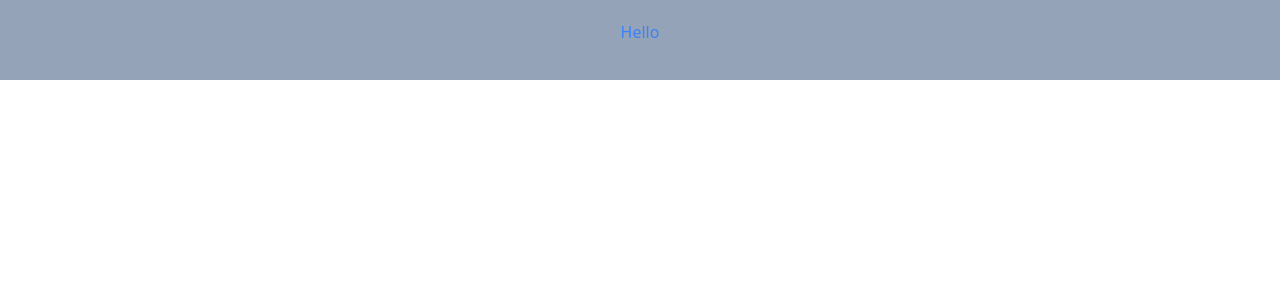
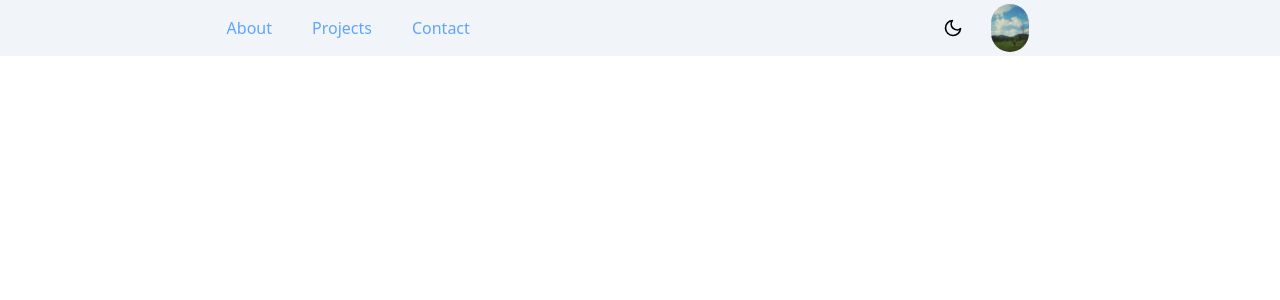
Before and after one commit to Prachalitparate13/profile-prachalit-parate, a React (Vite) app: page / in a window 1280 px wide. Shown: the top 300 px of the page. Built offline with nearby package versions, Linux system fonts and the light colour scheme.

Commit message:
Header and Dark theme(non functional)

```diff
--- a/package.json
+++ b/package.json
@@ -11,7 +11,8 @@
   },
   "dependencies": {
     "react": "^18.3.1",
-    "react-dom": "^18.3.1"
+    "react-dom": "^18.3.1",
+    "react-icons": "^5.3.0"
   },
   "devDependencies": {
     "@eslint/js": "^9.9.0",
--- a/src/App.jsx
+++ b/src/App.jsx
@@ -1,11 +1,11 @@
-
+import Header from './components/Header.jsx'
 
 function App() {
 
   return (
-    <div className='flex flex-col h-20 items-center bg-slate-400 '>
-      <p className='text-blue-500 p-5'> Hello </p>
-    </div>
+    <>
+    <Header/>
+    </>
   )
 }
 
--- /dev/null
+++ b/src/components/Header.jsx
@@ -0,0 +1,44 @@
+import { PHOTOURL } from "../utils/ProfileUtils";
+import useThemeSwitcher from "../hooks/useThemeSwitcher";
+import { FiMoon, FiSun } from "react-icons/fi";
+function Header() {
+  const [activeTheme, setTheme] = useThemeSwitcher();
+  return (
+    <div className="flex items-center justify-around bg-slate-100">
+      <header className="flex items-center justify-center p-3 gap-10">
+
+        <a href="/">
+          <h1 className="text-blue-400 hover:text-blue-700">About</h1>
+        </a>
+        <a href="/">
+          <h1 className="text-blue-400 hover:text-blue-700">Projects</h1>
+        </a>
+        <a href="/">
+          <h1 className="text-blue-400 hover:text-blue-700">Contact</h1>
+        </a>
+      </header>
+      <div className="flex items-center p-1 mx-4 ">
+
+        <button
+          onClick={() => {
+            setTheme(activeTheme);
+          }}
+          className="mx-3"
+        >
+          {activeTheme === "dark" ? (
+            <FiMoon className="text-ternary-dark hover:text-gray-400 dark:text-ternary-light dark:hover:text-primary-light text-xl" />
+          ) : (
+            <FiSun className="text-gray-200 hover:text-gray-50 text-xl" />
+          )}
+        </button>
+        <img
+          src={PHOTOURL}
+          className="max-h-12 mx-4 max-w-10 rounded-full"
+          alt="image"
+        />
+      </div>
+    </div>
+  );
+}
+
+export default Header;
--- /dev/null
+++ b/src/hooks/useThemeSwitcher.jsx
@@ -0,0 +1,18 @@
+import { useEffect, useState } from 'react';
+
+const useThemeSwitcher = () => {
+	const [theme, setTheme] = useState(localStorage.theme);
+	const activeTheme = theme === 'dark' ? 'light' : 'dark';
+
+	useEffect(() => {
+		const root = window.document.documentElement;
+		// console.log(activeTheme)
+		root.classList.remove(activeTheme);
+		root.classList.add(theme);
+		localStorage.setItem('theme', theme);
+	}, [theme, activeTheme]);
+
+	return [activeTheme, setTheme];
+};
+
+export default useThemeSwitcher;
--- /dev/null
+++ b/src/utils/ProfileUtils.jsx
@@ -0,0 +1 @@
+export const PHOTOURL='../../public/ppimg.jpg'
--- /dev/null
+++ b/src/utils/data.js
@@ -0,0 +1,50 @@
+export const projectsData = [
+	{
+		id: 1,
+		title: '',
+		category: '',
+		img: "",
+
+	},
+	{
+		id: 2,
+		title: '',
+		category: '',
+		img: "",
+	},
+	{
+		id: 3,
+		title: '',
+		category: '',
+		img: "",
+	},
+	{
+		id: 4,
+		title: '',
+		category: '',
+		img: "",
+	},
+	{
+		id: 5,
+		title: '',
+		category: '',
+		img: "",
+	},
+	{
+		id: 6,
+		title: '',
+		category: '',
+		img: "",
+	},
+];
+
+export const aboutMeData = [
+	{
+		id: 1,
+		bio: '',
+	},
+	{
+		id: 2,
+		bio: '',
+	},
+];
```
Also changed, not shown: public/ppimg.jpg (added), 1 other file (tests, documents, lock files or other folders).
